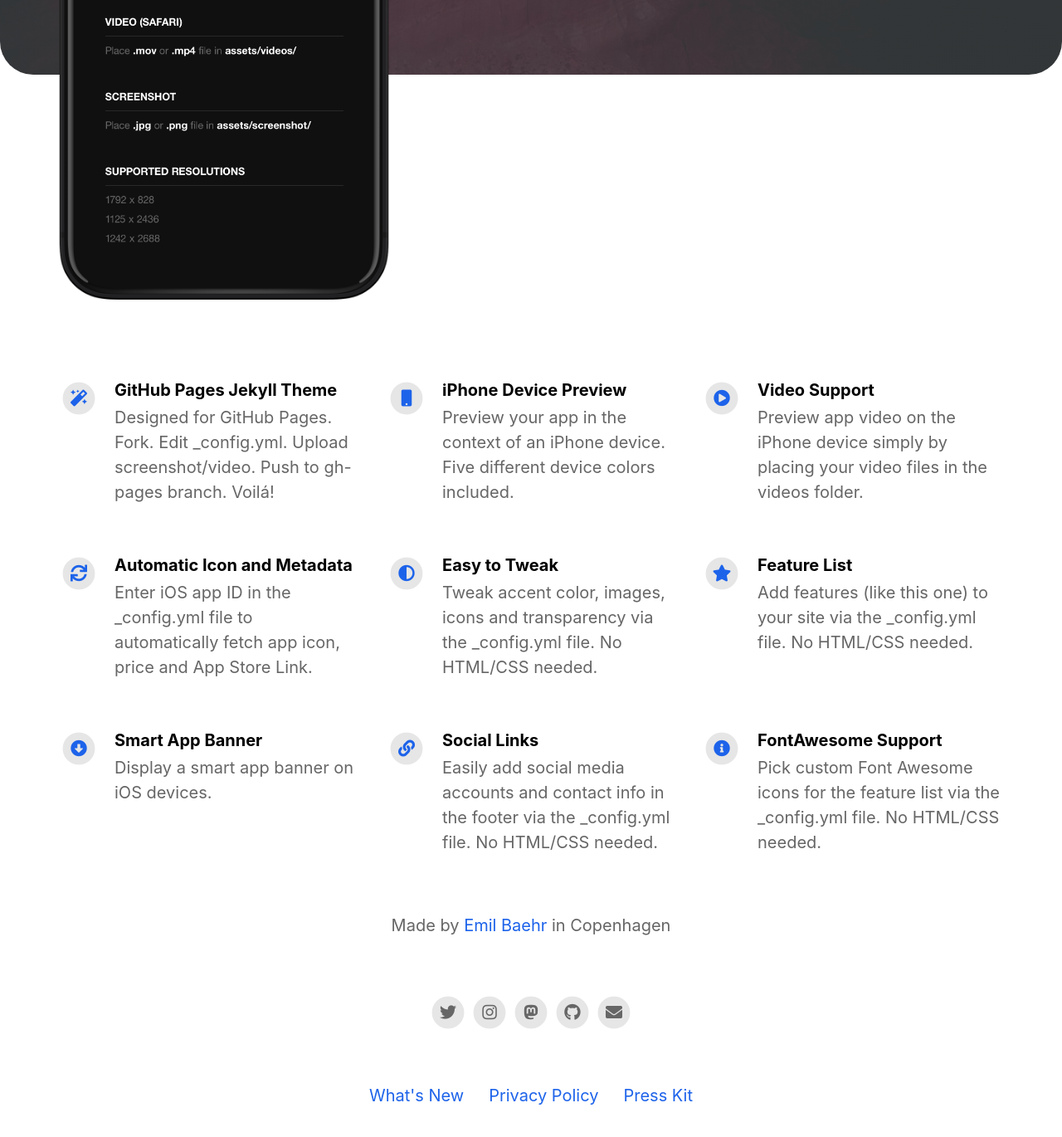
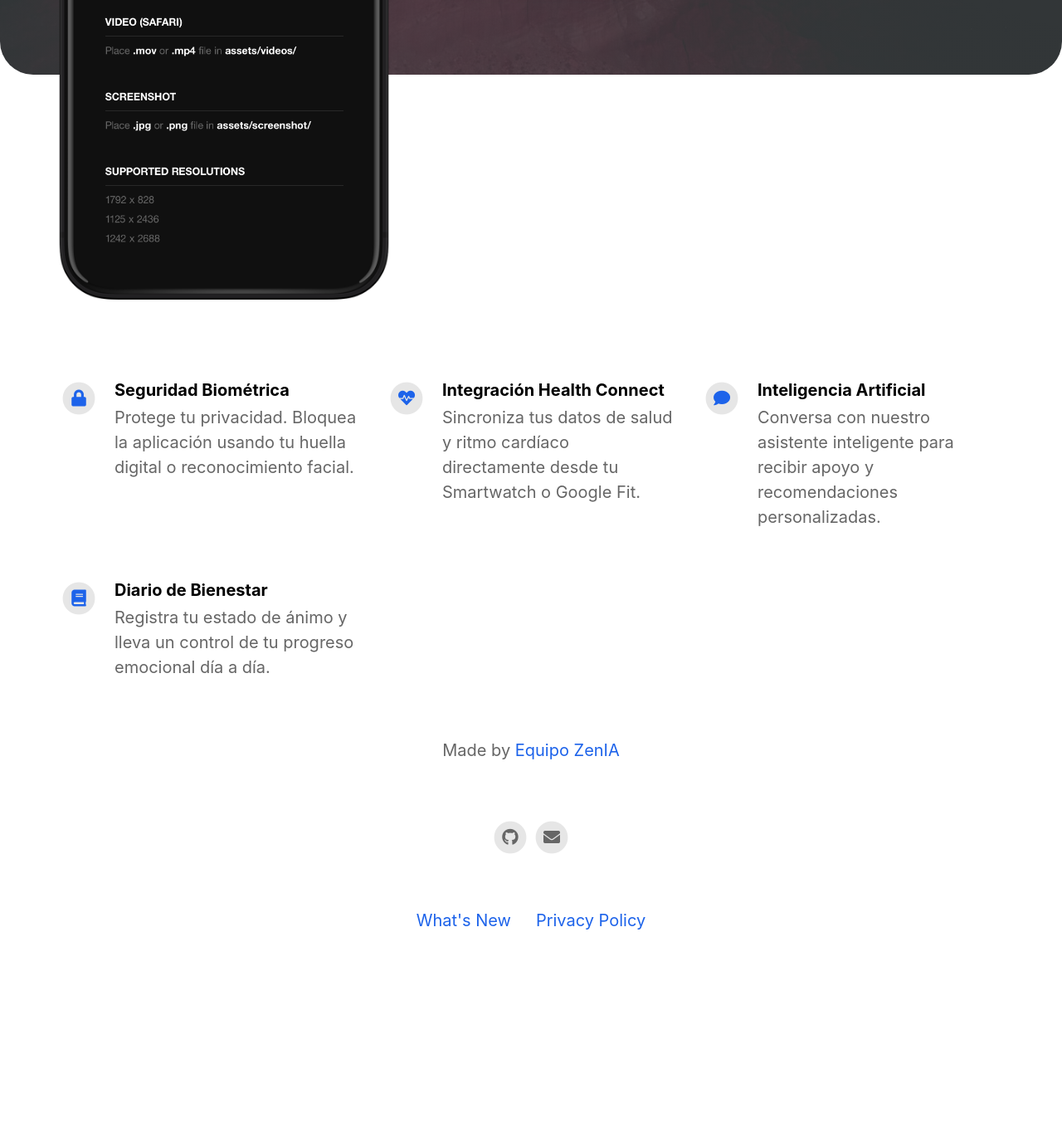
Before and after one commit to ChristianRegla/ChristianRegla.github.io, a Jekyll site: the page built from index.html, in a window 1280 px wide and 1400 px high, scrolled down 624 px. Shown: the top 1370 px of the window at 83% size. Built offline with Jekyll 4.4.1, drawn with Linux system fonts in a browser that asks for light colours; nearby versions of some CDN libraries; after the commit the page ends 1813 px from its top, so only the background shows below that; some of the changed text lies outside the part shown.

Commit message:
Update app config and add app icon for ZenIA
Updated _config.yml with ZenIA-specific information, including app name, description, features, and team details. Disabled smart app banner, removed iOS app ID, and added a new app icon at assets/app_icon.png.

```diff
--- a/_config.yml
+++ b/_config.yml
@@ -1,82 +1,58 @@
 #page title
-page_title                                :                                           # Automatically populates with app name if not set and if iOS app ID is set. Otherwise enter manually.
+page_title                                : ZenIA                                          # Automatically populates with app name if not set and if iOS app ID is set. Otherwise enter manually.
 
 # App Info
-ios_app_id                                : 1234793120                                # Required. Enter iOS app ID to automatically populate name, price and icons (e.g. 718043190).
-ios_app_country                           : us                                        # Required outside USA. Enter 2 letter country code as in https://en.wikipedia.org/wiki/ISO_3166-1_alpha-2
+ios_app_id                                :                                # Required. Enter iOS app ID to automatically populate name, price and icons (e.g. 718043190).
+ios_app_country                           : mx                                        # Required outside USA. Enter 2 letter country code as in https://en.wikipedia.org/wiki/ISO_3166-1_alpha-2
 
 appstore_link                             :                                           # Automatically populates if not set and if iOS app ID is set. Otherwise enter manually.
 playstore_link                            :                                           # Enter Google Play Store URL.
-presskit_download_link                    : https://emilbaehr.com                                          # Enter a link to downloadable file or (e.g. public Dropbox link to a .zip file).
+presskit_download_link                    :                                         # Enter a link to downloadable file or (e.g. public Dropbox link to a .zip file).
                                                                                       # Or upload your press kit file to assets and set path accordingly (e.g. "assets/your_press_kit.zip").
 
-app_icon                                  : # assets/appicon.png                      # Automatically populates if not set and if iOS app ID is set.  Otherwise enter path to icon file manually.
-app_name                                  :                                           # Automatically populates if not set and if iOS app ID is set.  Otherwise enter manually.
-app_price                                 :                                           # Automatically populates if not set and if iOS app ID is set.  Otherwise enter manually.
-app_description                           : Write a short tagline for your app.
+app_icon                                  : assets/appicon.png                      # Automatically populates if not set and if iOS app ID is set.  Otherwise enter path to icon file manually.
+app_name                                  : ZenIA                                          # Automatically populates if not set and if iOS app ID is set.  Otherwise enter manually.
+app_price                                 : Gratis                                          # Automatically populates if not set and if iOS app ID is set.  Otherwise enter manually.
+app_description                           : Tu compañero de bienestar emocional e Inteligencia Artificial.
 
-enable_smart_app_banner                   : true                                      # Set to true to show a smart app banner at top of page on mobile devices.
+enable_smart_app_banner                   : false                                      # Set to true to show a smart app banner at top of page on mobile devices.
 
 
 
 # Information About Yourself
-your_name                                 : Emil Baehr
-your_link                                 : https://emilbaehr.com
-your_city                                 : Copenhagen
+your_name                                 : Equipo ZenIA
+your_link                                 : https://zenia-official.me
+your_city                                 :
 email_address                             : emil.baehr@gmail.com
 linkedin_username                         :
 linkedin_company                          :
 facebook_username                         :
-instagram_username                        : ebaehr
-twitter_username                          : ebaehr
-github_username                           : emilbaehr
+instagram_username                        :
+twitter_username                          :
+github_username                           : ChristianRegla
 youtube_username                          :
-mastodon_link                             : https://mastodon.social/@ebaehr
+mastodon_link                             :
 
 
 
 # Feature List                            Edit, add or remove features to be presented.
 features                                  :
 
-  - title                                 : GitHub Pages Jekyll Theme
-    description                           : Designed for GitHub Pages. Fork. Edit _config.yml. Upload screenshot/video. Push to gh-pages branch. Voilá!
-    fontawesome_icon_name                 : magic
+  - title                                 : Seguridad Biométrica
+    description                           : Protege tu privacidad. Bloquea la aplicación usando tu huella digital o reconocimiento facial.
+    fontawesome_icon_name                 : lock
 
-  - title                                 : iPhone Device Preview
-    description                           : Preview your app in the context of an iPhone device. Five different device colors included.
-    fontawesome_icon_name                 : mobile
+  - title                                 : Integración Health Connect
+    description                           : Sincroniza tus datos de salud y ritmo cardíaco directamente desde tu Smartwatch o Google Fit.
+    fontawesome_icon_name                 : heartbeat
 
-  - title                                 : Video Support
-    description                           : Preview app video on the iPhone device simply by placing your video files in the videos folder.
-    fontawesome_icon_name                 : play-circle
+  - title                                 : Inteligencia Artificial
+    description                           : Conversa con nuestro asistente inteligente para recibir apoyo y recomendaciones personalizadas.
+    fontawesome_icon_name                 : comment
 
-  - title                                 : Automatic Icon and Metadata
-    description                           : Enter iOS app ID in the _config.yml file to automatically fetch app icon, price and App Store Link.
-    fontawesome_icon_name                 : sync
-
-  - title                                 : Easy to Tweak
-    description                           : Tweak accent color, images, icons and transparency via the _config.yml file. No HTML/CSS needed.
-    fontawesome_icon_name                 : adjust
-
-  - title                                 : Feature List
-    description                           : Add features (like this one) to your site via the _config.yml file. No HTML/CSS needed.
-    fontawesome_icon_name                 : star
-
-  - title                                 : Smart App Banner
-    description                           : Display a smart app banner on iOS devices.
-    fontawesome_icon_name                 : arrow-alt-circle-down
-
-  - title                                 : Social Links
-    description                           : Easily add social media accounts and contact info in the footer via the _config.yml file. No HTML/CSS needed.
-    fontawesome_icon_name                 : link
-
-  - title                                 : FontAwesome Support
-    description                           : Pick custom Font Awesome icons for the feature list via the _config.yml file. No HTML/CSS needed.
-    fontawesome_icon_name                 : info-circle
-
-  - title                                 : # New Feature Title
-    description                           : # New Feature Description
-    fontawesome_icon_name                 : # Enter Font Awesome icon name (e.g. star). Find icons on fontawesome.com/icons.
+  - title                                 : Diario de Bienestar
+    description                           : Registra tu estado de ánimo y lleva un control de tu progreso emocional día a día.
+    fontawesome_icon_name                 : book
 
 
 
```
Also changed, not shown: assets/app_icon.png (added).
